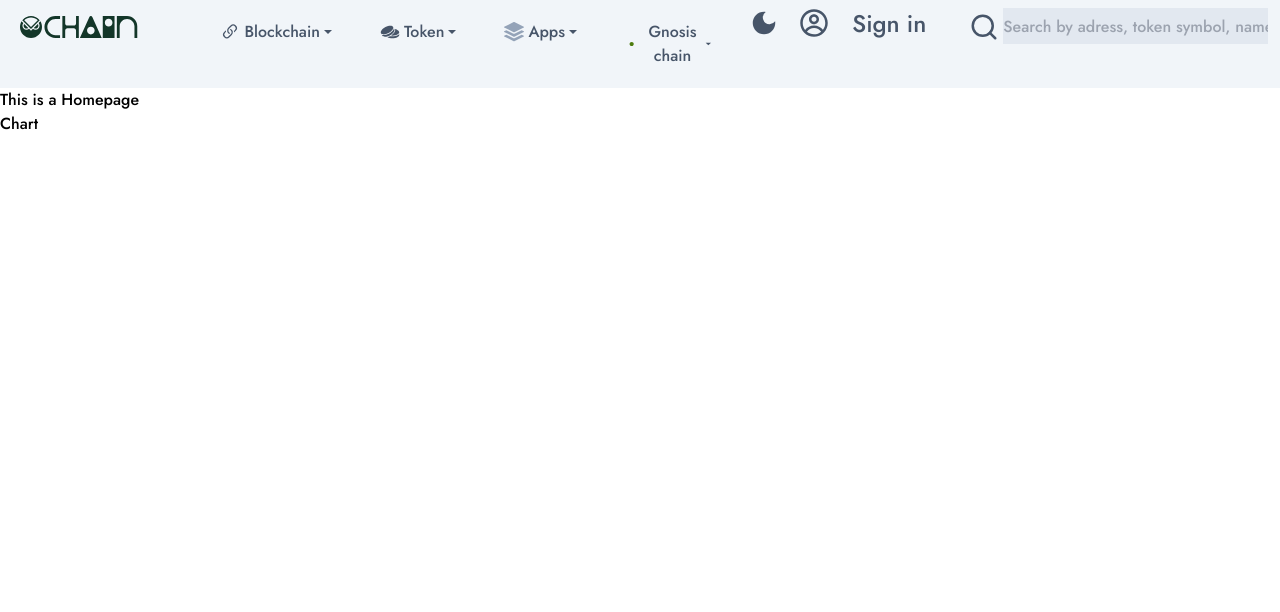
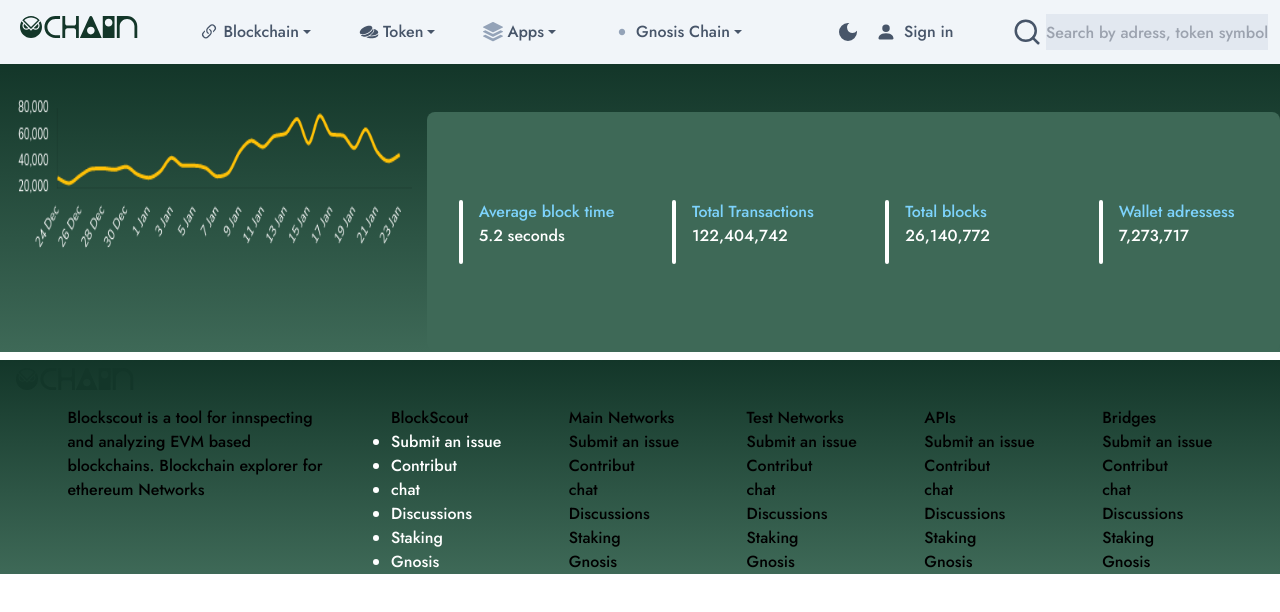
Before and after one commit to Internship-ADIGOS/Clone-project, a React (Vite) app: page /home in a window 1280 px wide. Shown: the top 612 px of the page. Built offline with nearby package versions, Linux system fonts and the light colour scheme.

Commit message:
footer has been made

```diff
--- a/src/App.jsx
+++ b/src/App.jsx
@@ -3,7 +3,7 @@
 import { BrowserRouter as Router, Route, Routes } from 'react-router-dom';
 import Homepage from './Home/Homepage';
 import Navbar from './components/Navbar';
-import Dropbar from './components/Dropbar';
+import Footer from './components/Footer';
 
 
 function App() {
@@ -14,9 +14,9 @@
     <Router>
       <Routes>
        <Route path="/home" element={<Homepage />} />
-       <Route path='/oops' element={<h1>OOps!</h1>} />
       </Routes>
     </Router>
+    <Footer />
    </>
   )
 }
--- /dev/null
+++ b/src/Home/Blocks.jsx
@@ -0,0 +1,9 @@
+import React from 'react'
+
+const Blocks = () => {
+  return (
+    <div>Blocks</div>
+  )
+}
+
+export default Blocks
--- /dev/null
+++ b/src/Home/Card.jsx
@@ -0,0 +1,15 @@
+import React from 'react'
+
+const Card = (props) => {
+  return (
+    <div className='flex w-56 px-4'>
+        <span className='h-16 w-1 rounded-lg mx-4 bg-white inline-block align-middle'></span>
+        <div className='inline'>
+            <h2 className='text-sky-300'>{props.title}</h2>
+            <h1 className='text-white'>{props.time}</h1>
+        </div>
+    </div>
+  )
+}
+
+export default Card
--- a/src/Home/Chart.jsx
+++ b/src/Home/Chart.jsx
@@ -1,8 +1,29 @@
 import React from 'react'
+import download from "../media/download.png"
+import Card from './Card'
+import Data from './Data'
 
 const Chart = () => {
+
+  const dataCard = Data.map((data)=>{
+    return(
+      <Card
+      key={data}
+      title={data.title}
+      time={data.time}
+      />
+    )
+  })
   return (
-    <div>Chart</div>
+    <div className='h-72 flex bg-gradient-to-b from-dark to-light'>
+      <div className='w-1/2'>
+      <img src={download} className="w-full h-48"/>
+      </div>
+      <div className='flex bg-light inline w-2/3 mt-12 rounded-lg items-center'>
+         {dataCard}
+      </div>
+
+    </div>
   )
 }
 
--- /dev/null
+++ b/src/Home/Data.jsx
@@ -0,0 +1,24 @@
+const Data = [
+    {
+        id: 1,
+        title: "Average block time",
+        time: "5.2 seconds"
+    },
+    {
+        id: 2,
+        title: " Total Transactions",
+        time: "122,404,742"
+    },
+    {
+        id: 3,
+        title: "Total blocks",
+        time: "26,140,772"
+    },
+    {
+        id: 4,
+        title: "Wallet adressess",
+        time: "7,273,717"
+    },
+]
+
+export default Data;
--- a/src/Home/Homepage.jsx
+++ b/src/Home/Homepage.jsx
@@ -4,7 +4,6 @@
 const Homepage = () => {
   return (
       <>
-      <div>This is a Homepage</div>
       <Chart />
       </>
 
--- /dev/null
+++ b/src/Home/Transactions.jsx
@@ -0,0 +1,9 @@
+import React from 'react'
+
+const Transactions = () => {
+  return (
+    <div>Transactions</div>
+  )
+}
+
+export default Transactions
--- a/src/components/Dropbar.jsx
+++ /dev/null
@@ -1,55 +0,0 @@
-import React from 'react'
-import {BsLink45Deg} from "react-icons/bs"
-import {GiTwoCoins} from "react-icons/gi"
-import {BsStack} from 'react-icons/bs'
-import {MdDarkMode} from 'react-icons/md'
-import {CgProfile} from 'react-icons/cg'
-import {FiSearch} from 'react-icons/fi'
-import { useState } from 'react'
-
-
-const Dropbar = () => {
-
-    const [open, setOpen] = useState(false);
-
-    const handleOpen = () =>{
-        setOpen(!open)
-    }
-
-    const name = [
-        "Blockchain",
-        "Tokens",
-        "Apps",
-        "Gnosis Chain"
-    ]
-
-    const icons = [
-    <BsLink45Deg />,
-    <GiTwoCoins />,
-    <BsStack />,
-    ]
-
-  return (
-    <div className='relative'>
-        <button onClick={handleOpen}>BlockChain</button>
-        {
-            open ? (
-                <ul className='absolute list-none mx-2 p-0 border-2'>
-                    <li className='m-0 bg-slate-200 hover:bg-slate-400'>
-                        <button className='w-full h-full text-left p-2 m-0 cursor-pointer '>Menu 1</button>
-                    </li>
-                    <li className='m-0 bg-slate-200 hover:bg-slate-400'>
-                        <button className='w-full h-full text-left p-2 m-0 cursor-pointer '>Menu 2</button>
-                    </li>
-                    <li className='m-0 bg-slate-200 hover:bg-slate-400'>
-                        <button className='w-full h-full text-left p-2 m-0 cursor-pointer '>Menu 3</button>
-                    </li>
-                </ul>
-            ) : null
-        }
-        {open ? <div>Is Open</div> : <div>Is Closed</div>}
-    </div>
-  )
-}
-
-export default Dropbar
--- /dev/null
+++ b/src/components/Footer.jsx
@@ -0,0 +1,115 @@
+import React from 'react'
+import logowhite from "../media/logowhite.svg"
+
+const Footer = () => {
+
+    const datascout = [
+        "Submit an issue",
+        "Contribut",
+        "chat",
+        "Discussions",
+        "Staking",
+        "Gnosis",
+    ]
+    const MainData = [
+        "Submit an issue",
+        "Contribut",
+        "chat",
+        "Discussions",
+        "Staking",
+        "Gnosis",
+    ]
+    const TestData = [
+        "Submit an issue",
+        "Contribut",
+        "chat",
+        "Discussions",
+        "Staking",
+        "Gnosis",
+    ]
+    const ApiData = [
+        "Submit an issue",
+        "Contribut",
+        "chat",
+        "Discussions",
+        "Staking",
+        "Gnosis",
+    ]
+    const BridgesData = [
+        "Submit an issue",
+        "Contribut",
+        "chat",
+        "Discussions",
+        "Staking",
+        "Gnosis",
+    ]
+  return (
+    <div className='h-full w-full bg-gradient-to-b from-dark to-light'>
+       <div id='logo' className='flex m-2 p-2 rounded-lg'>
+        <img src={logowhite} alt="logo"/>
+      </div>
+
+      <div className='flex justify-evenly'>
+      <div className='w-1/5'>
+        <p>Blockscout is a tool for innspecting and analyzing EVM based blockchains. Blockchain explorer for ethereum Networks</p>
+      </div>
+      <div className=''>
+        <h1>BlockScout</h1>
+        {datascout.map((data)=>{
+            return(
+            <ul>
+                <li key={data} className="list-disc text-white">{data}</li>
+            </ul>
+            )
+        })}
+
+    </div>
+      <div>
+        <h1>Main Networks</h1>
+        {MainData.map((data)=>{
+            return(
+            <ul>
+                <li key={data}>{data}</li>
+            </ul>
+            )
+        })}
+
+    </div>
+      <div>
+        <h1>Test Networks</h1>
+        {TestData.map((data)=>{
+            return(
+            <ul>
+                <li key={data}>{data}</li>
+            </ul>
+            )
+        })}
+
+    </div>
+      <div>
+        <h1>APIs</h1>
+        {ApiData.map((data)=>{
+            return(
+            <ul>
+                <li key={data}>{data}</li>
+            </ul>
+            )
+        })}
+
+    </div>
+      <div>
+        <h1>Bridges</h1>
+        {BridgesData.map((data)=>{
+            return(
+            <ul>
+                <li key={data}>{data}</li>
+            </ul>
+            )
+        })}
+    </div>
+    </div>
+    </div>
+  )
+}
+
+export default Footer
--- a/src/components/Navbar.jsx
+++ b/src/components/Navbar.jsx
@@ -5,7 +5,7 @@
 import {GiTwoCoins} from "react-icons/gi"
 import {BsStack} from 'react-icons/bs'
 import {MdDarkMode} from 'react-icons/md'
-import {CgProfile} from 'react-icons/cg'
+import {BsFillPersonFill} from 'react-icons/bs'
 import {FiSearch} from 'react-icons/fi'
 import {IoMdArrowDropdown} from 'react-icons/io'
 import {RxDotFilled} from "react-icons/rx"
@@ -13,53 +13,22 @@
 
 const Navbar = () => {
 
-
-  const [open1, setOpen1] = useState(false)
-  const [open2, setOpen2] = useState(false)
-  const [open3, setOpen3] = useState(false)
-  const [open4, setOpen4] = useState(false)
-
-  const handleOpen1 = () =>{
-    setOpen1(!open1)
-    setOpen2(false)
-    setOpen3(false)
-    setOpen4(false)
-  }
-  const handleOpen2 = () =>{
-    setOpen2(!open2)
-    setOpen1(false)
-    setOpen3(false)
-    setOpen4(false)
-  }
-  const handleOpen3 = () =>{
-    setOpen3(!open3)
-    setOpen1(false)
-    setOpen2(false)
-    setOpen4(false)
-  }
-  const handleOpen4 = () =>{
-    setOpen4(!open4)
-    setOpen1(false)
-    setOpen2(false)
-    setOpen3(false)
-  }
   return (
-    <div className='flex w-full h-22 bg-slate-100 text-slate-600'>
+    <div className='flex h-22 bg-slate-100 text-slate-600'>
       {/* logo */}
       <div id='logo' className='w-2/4 px-3 p-2 m-2'>
         <img src={logo} alt="logo" />
       </div>
 
-      <div className='flex p-2 w-full'>
+      <div className='flex p-2 w-auto'>
         {/* blockchain  */}
         <div id="blockchain" className='inline px-2'>
-          <button className='flex items-center p-3' onClick={handleOpen1}>
+          <button id="dropbtn" className='flex items-center p-3'>
           <BsLink45Deg  className='text-xl mx-1'/>
           <h1>Blockchain</h1>
           <IoMdArrowDropdown />
           </button>
-          { open1 ? (
-           <div id="dropdown" className='bg-white rounded-md'>
+           <div id="dropdown" className='bg-white rounded-md hidden hover:flex'>
             <ul className='p-1'>
               <h1 className='text-xl'>Blocks</h1>
               <li className='block px-4 py-1'><a>Blocks</a></li>
@@ -73,18 +42,16 @@
               <li className='block px-4 py-1'><a>Pending</a></li>
             </ul>
            </div>
-          ): null}
         </div>
 
         {/* token  */}
         <div id="token" className='inline px-2'>
-          <button className='flex items-center p-3' onClick={handleOpen2}>
+          <button className='flex items-center p-3'>
           <GiTwoCoins  className='text-xl mx-1'/>
           <h1>Token</h1>
           <IoMdArrowDropdown />
           </button>
-          { open2 ? (
-           <div id="dropdown" className='bg-white rounded-md'>
+           <div id="dropdown" className='bg-white rounded-md hidden'>
             <ul className='p-1'>
               <h1 className='text-xl'>Blocks</h1>
               <li className='block px-4 py-1'><a>Blocks</a></li>
@@ -98,17 +65,16 @@
               <li className='block px-4 py-1'><a>Pending</a></li>
             </ul>
            </div>
-        ): null}
         </div>
+
          {/* Apps  */}
         <div id="Apps" className='inline px-2'>
-          <button className='flex items-center p-3' onClick={handleOpen3}>
+          <button className='flex items-center p-3'>
           <BsStack  className='text-xl mx-1 text-slate-400'/>
           <h1>Apps</h1>
           <IoMdArrowDropdown />
           </button>
-          { open3 ? (
-           <div id="dropdown" className='bg-white rounded-md'>
+           <div id="dropdown" className='bg-white rounded-md hidden'>
             <ul className='p-1'>
               <h1 className='text-xl'>Blocks</h1>
               <li className='block px-4 py-1'><a>Blocks</a></li>
@@ -122,17 +88,16 @@
               <li className='block px-4 py-1'><a>Pending</a></li>
             </ul>
            </div>
-          ): null}
         </div>
+
         {/* gnosis  */}
-        <div id="Gnosischain" className='inline px-2'>
-          <button className='flex items-center p-3' onClick={handleOpen4}>
-          <RxDotFilled  className='text-xl mx-1 text-lime-700'/>
-          <h1>Gnosis chain</h1>
+        <div id="Apps" className='inline px-4'>
+          <button className='flex items-center p-3 w-52'>
+          <RxDotFilled  className='text-xl mx-1 text-slate-400'/>
+          <h1>Gnosis Chain</h1>
           <IoMdArrowDropdown />
           </button>
-          { open4 ? (
-            <div id="dropdown" className='bg-white rounded-md'>
+           <div id="dropdown" className='bg-white rounded-md hidden '>
             <ul className='p-1'>
               <h1 className='text-xl'>Blocks</h1>
               <li className='block px-4 py-1'><a>Blocks</a></li>
@@ -146,27 +111,24 @@
               <li className='block px-4 py-1'><a>Pending</a></li>
             </ul>
            </div>
-             ): null}
         </div>
 
       </div>
 
       {/* dark theme */}
-      <div className='inline text-3xl p-2'>
+      <div className='flex text-2xl p-2 items-center'>
         <MdDarkMode />
       </div>
 
-      <div className='flex p-2 w-64'>
-      <div id="login" className='text-3xl inline px-1'>
-       <CgProfile />
-      </div>
-      <div className='inline text-2xl w-28 text-center font-sans'>
-       <a href='/signin'>Sign in</a>
+      <div className='flex p-2 w-64 items-center'>
+      <div className='flex text-xl w-28 items-center'>
+       <BsFillPersonFill />
+       <a href='/signin' className='font-sans text-base px-2'>Sign in</a>
       </div>
       </div>
 
       {/* serachbar */}
-      <div id='input' className='flex inline px-3 outline-1 p-2 w-full'>
+      <div id='input' className='flex inline px-3 outline-1 p-2 w-full items-center'>
         <div className='text-3xl p-1'>
         <FiSearch />
         </div>
--- a/tailwind.config.cjs
+++ b/tailwind.config.cjs
@@ -9,6 +9,10 @@
       fontFamily: {
         'sans': ['Jost'],
       },
+      colors:{
+        "dark":'#133629',
+        'light':'#3e6957'
+      }
     },
   },
   plugins: [],
```
Also changed, not shown: src/media/logowhite.svg (added).
